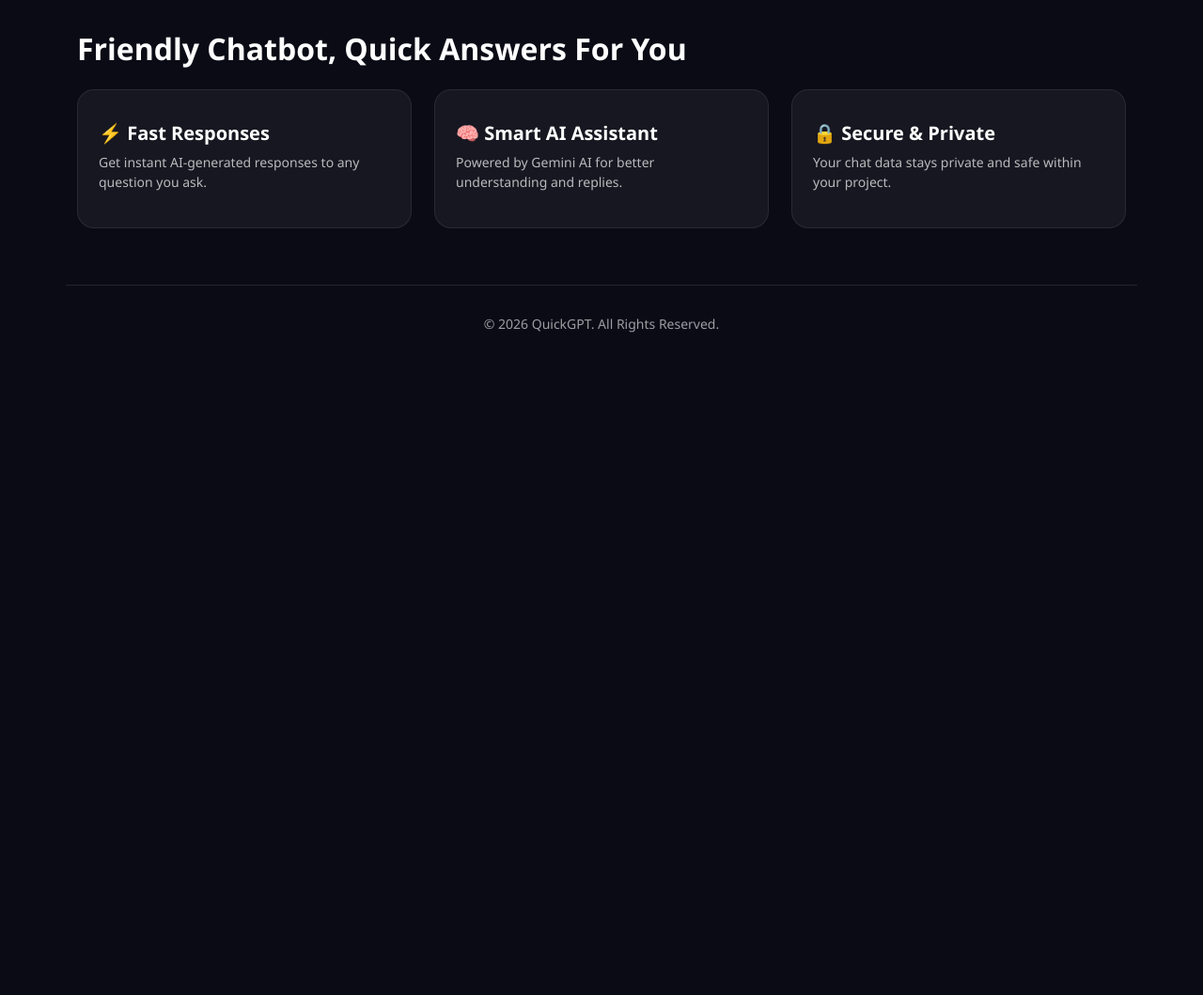
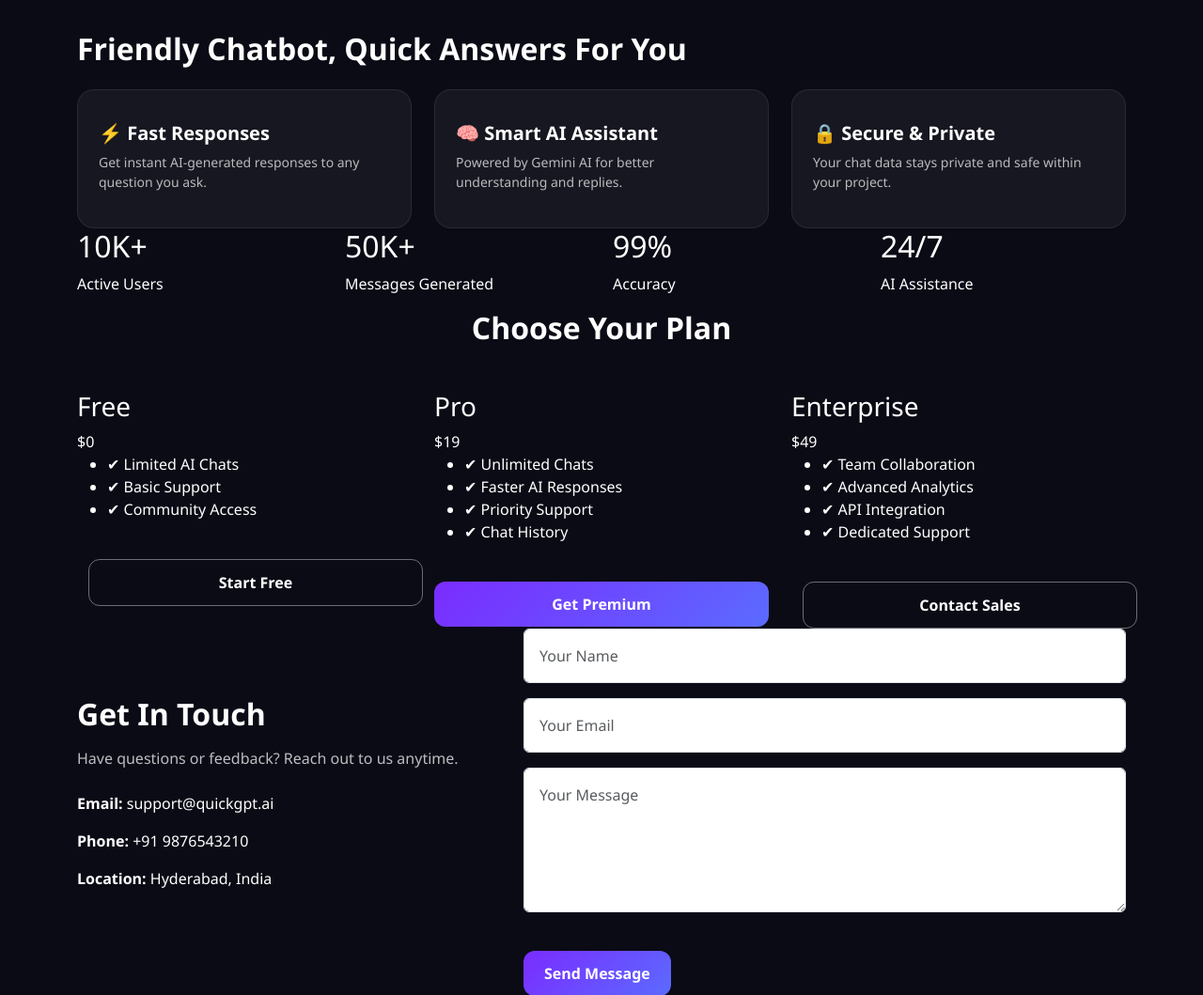
Before and after one commit to Siri2156/Chatbot, a Flask app: page / in a window 1280 px wide. Shown: the part 653-1712 px from the top of the page at 94% size. Before the commit the page ends 1007 px from the top, so only its background shows below. Run offline with Flask 3, Linux system fonts and the light colour scheme.

Commit message:
initial commit

```diff
--- a/templates/home.html
+++ b/templates/home.html
@@ -185,6 +275,148 @@
     </div>
   </div>
 
+  <!-- Stats -->
+<div class="container stats-section">
+  <div class="row g-4">
+
+    <div class="col-md-3">
+      <div class="stat-card">
+        <h2>10K+</h2>
+        <p>Active Users</p>
+      </div>
+    </div>
+
+    <div class="col-md-3">
+      <div class="stat-card">
+        <h2>50K+</h2>
+        <p>Messages Generated</p>
+      </div>
+    </div>
+
+    <div class="col-md-3">
+      <div class="stat-card">
+        <h2>99%</h2>
+        <p>Accuracy</p>
+      </div>
+    </div>
+
+    <div class="col-md-3">
+      <div class="stat-card">
+        <h2>24/7</h2>
+        <p>AI Assistance</p>
+      </div>
+    </div>
+
+  </div>
+</div>
+
+<!-- Pricing -->
+<div class="container pricing-section" id="pricing">
+  <h2 class="fw-bold text-center mb-5">Choose Your Plan</h2>
+
+  <div class="row g-4">
+
+    <div class="col-md-4">
+      <div class="price-card">
+        <h3>Free</h3>
+        <div class="price">$0</div>
+
+        <ul>
+          <li>✔ Limited AI Chats</li>
+          <li>✔ Basic Support</li>
+          <li>✔ Community Access</li>
+        </ul>
+
+        <button class="btn btn-outline-main w-100">
+          Start Free
+        </button>
+      </div>
+    </div>
+
+    <div class="col-md-4">
+      <div class="price-card">
+        <h3>Pro</h3>
+        <div class="price">$19</div>
+
+        <ul>
+          <li>✔ Unlimited Chats</li>
+          <li>✔ Faster AI Responses</li>
+          <li>✔ Priority Support</li>
+          <li>✔ Chat History</li>
+        </ul>
+
+        <button class="btn btn-main w-100">
+          Get Premium
+        </button>
+      </div>
+    </div>
+
+    <div class="col-md-4">
+      <div class="price-card">
+        <h3>Enterprise</h3>
+        <div class="price">$49</div>
+
+        <ul>
+          <li>✔ Team Collaboration</li>
+          <li>✔ Advanced Analytics</li>
+          <li>✔ API Integration</li>
+          <li>✔ Dedicated Support</li>
+        </ul>
+
+        <button class="btn btn-outline-main w-100">
+          Contact Sales
+        </button>
+      </div>
+    </div>
+
+  </div>
+</div>
+
+<!-- Contact -->
+<div class="container contact-section" id="contact">
+  <div class="row align-items-center">
+
+    <div class="col-lg-5 mb-4">
+      <h2 class="fw-bold">Get In Touch</h2>
+
+      <p class="text-light opacity-75 mt-3">
+        Have questions or feedback? Reach out to us anytime.
+      </p>
+
+      <div class="mt-4">
+        <p><strong>Email:</strong> support@quickgpt.ai</p>
+        <p><strong>Phone:</strong> +91 9876543210</p>
+        <p><strong>Location:</strong> Hyderabad, India</p>
+      </div>
+    </div>
+
+    <div class="col-lg-7">
+      <div class="contact-box">
+
+        <form>
+          <div class="mb-3">
+            <input type="text" class="form-control p-3" placeholder="Your Name">
+          </div>
+
+          <div class="mb-3">
+            <input type="email" class="form-control p-3" placeholder="Your Email">
+          </div>
+
+          <div class="mb-3">
+            <textarea class="form-control p-3" rows="5" placeholder="Your Message"></textarea>
+          </div>
+
+          <button class="btn btn-main">
+            Send Message
+          </button>
+        </form>
+
+      </div>
+    </div>
+
+  </div>
+</div>
+
   <!-- Footer -->
   <div class="container footer text-center">
     © 2026 QuickGPT. All Rights Reserved.
```
Also changed, not shown: other parts of templates/home.html (+90 -0 lines).
